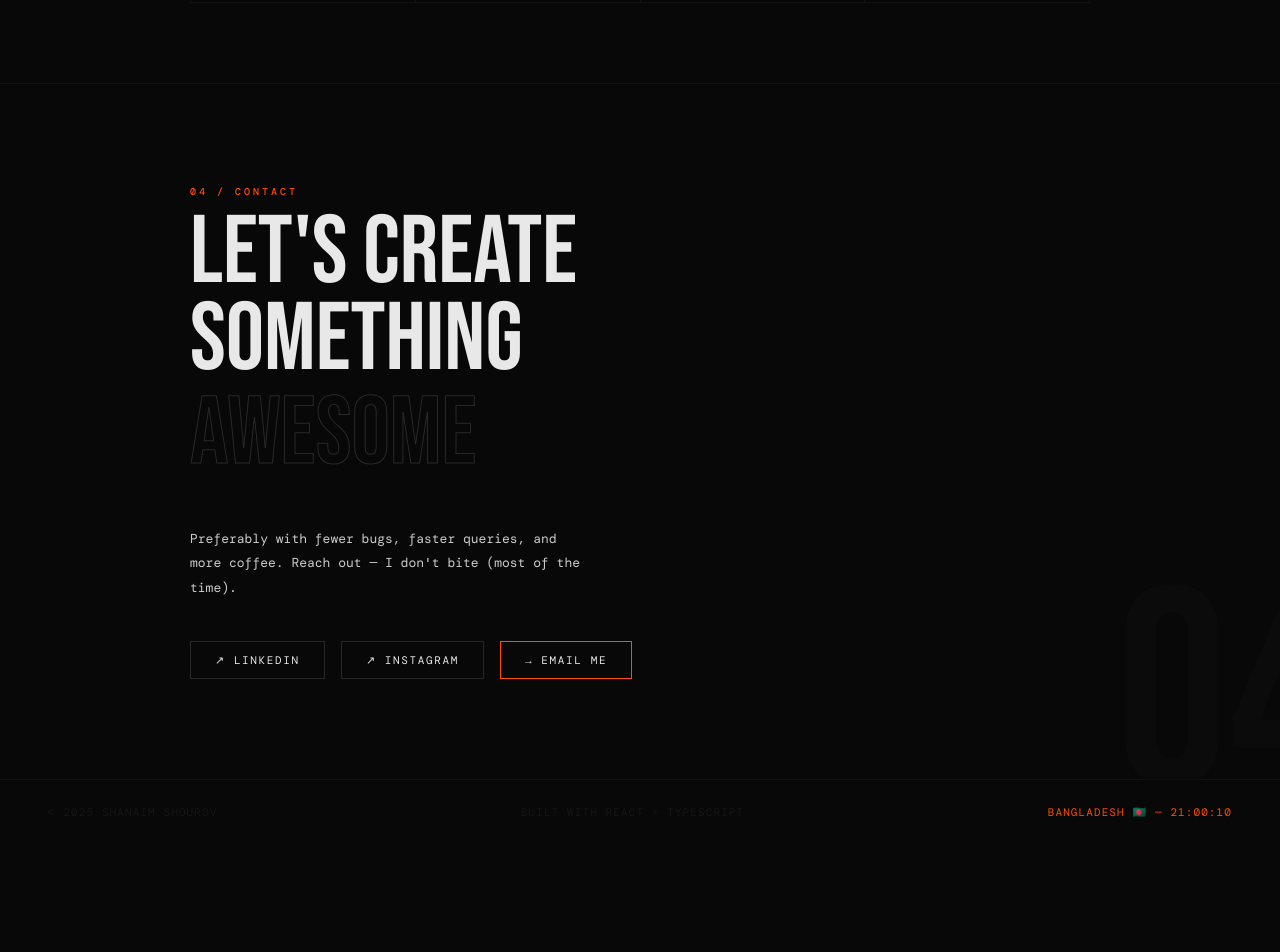
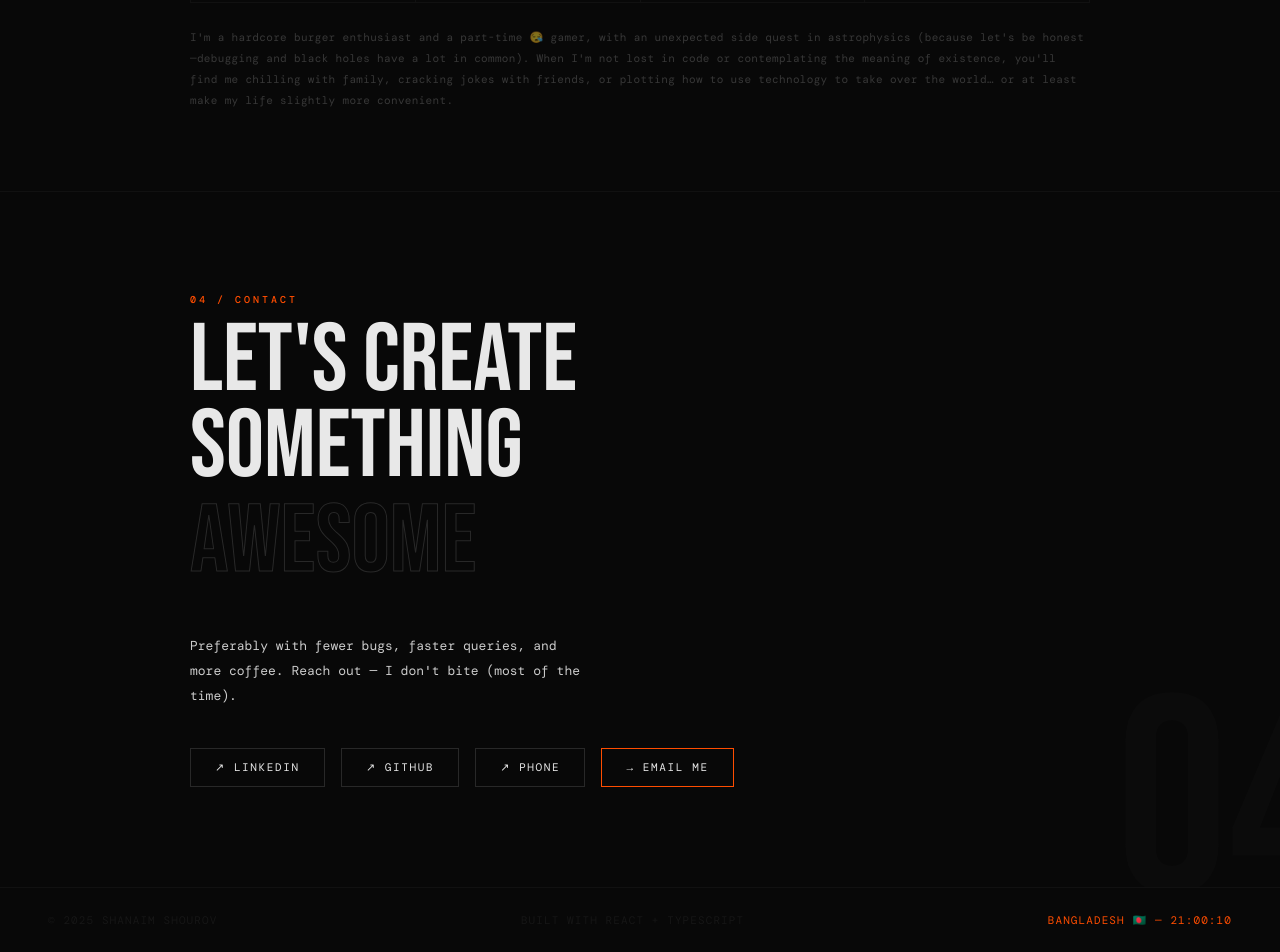
Before and after one commit to ShaNaim/personal-site, a React (Vite) app: page /portfolio in a window 1280 px wide. Shown: the part 4035-4987 px from the top of the page. Before the commit the page ends 4880 px from the top, so only its background shows below. Built offline with nearby package versions, Linux system fonts and the light colour scheme; a web font is replaced by a local one.

Commit message:
:art: updated contact and hobbies section

```diff
--- a/src/components/modules/portfolio/contact-section.tsx
+++ b/src/components/modules/portfolio/contact-section.tsx
@@ -4,34 +4,30 @@ import { ConnectButton } from "@/components/common/connect-button";
 
 export function ContactSection() {
   return (
-    <section id="contact" className="relative py-[100px] px-12 bg-[var(--color-bg)] border-t border-[var(--color-stroke-subtle)] overflow-hidden">
-      {/* Ghost number - Background Decoration */}
-      <div className="absolute -right-[60px] -bottom-[60px] font-['Bebas_Neue'] text-[280px] text-white/[0.01] leading-none select-none pointer-events-none">04</div>
-
+    <section id="contact" className="relative py-[100px] px-12 bg-bg border-t border-stroke-subtle overflow-hidden">
+      <div className="absolute -right-[60px] -bottom-[60px] font-bebas text-[280px] text-white/[0.01] leading-none select-none pointer-events-none">04</div>
       <div className="relative z-10 max-w-[900px] mx-auto">
         <FadeIn>
           <SectionLabel label="04 / Contact" />
-
-          <h2 className="font-['Bebas_Neue'] text-[48px] md:text-[8vw] lg:text-[96px] leading-[0.9] text-[var(--color-text)] mb-2 uppercase">
+          <h2 className="font-bebas text-[clamp(48px,8vw,96px)] leading-[0.9] text-text mb-2 uppercase">
             LET'S CREATE
             <br />
             SOMETHING
           </h2>
-
-          {/* Outlined Text Style */}
-          <div className="font-['Bebas_Neue'] text-[48px] md:text-[8vw] lg:text-[96px] leading-[0.9] text-transparent mb-12 uppercase" style={{ WebkitTextStroke: "1px #e8e8e825" }}>
+          <div className="font-bebas text-[clamp(48px,8vw,96px)] leading-[0.9] text-transparent mb-12 uppercase" style={{ WebkitTextStroke: "1px #e8e8e825" }}>
             AWESOME
           </div>
         </FadeIn>
 
         <FadeIn delay={200}>
-          <p className="text-[13px] leading-[1.9] text-[var(--color-text-muted)] max-w-[400px] mb-10">Preferably with fewer bugs, faster queries, and more coffee. Reach out — I don't bite (most of the time).</p>
+          <p className="text-[13px] leading-[1.9] text-text-muted max-w-[400px] mb-10">Preferably with fewer bugs, faster queries, and more coffee. Reach out — I don't bite (most of the time).</p>
         </FadeIn>
 
         <FadeIn delay={300}>
           <div className="flex flex-wrap gap-4">
             <ConnectButton href="https://www.linkedin.com/in/shanaim/" label="LinkedIn" />
-            <ConnectButton href="https://www.instagram.com/shanaim_shourov/" label="Instagram" />
+            <ConnectButton href="https://github.com/ShaNaim/" label="GitHub" />
+            <ConnectButton href="tel:+8801728420051" label="Phone" icon="↗" />
             <ConnectButton href="mailto:shanaim2k15@gmail.com" label="Email Me" icon="→" highlight isEmail />
           </div>
         </FadeIn>
--- a/src/components/modules/portfolio/hobbies-section.tsx
+++ b/src/components/modules/portfolio/hobbies-section.tsx
@@ -1,27 +1,23 @@
 import { FadeIn } from "@/components/common/fade-in";
 import { hobbies } from "@/data/portfolio/personal";
 
+const ABOUT_BLURB = `I'm a hardcore burger enthusiast and a part-time 😪 gamer, with an unexpected side quest in astrophysics (because let's be honest—debugging and black holes have a lot in common). When I'm not lost in code or contemplating the meaning of existence, you'll find me chilling with family, cracking jokes with friends, or plotting how to use technology to take over the world… or at least make my life slightly more convenient.`;
+
 export function HobbiesSection() {
   return (
-    <section className="py-20 px-12 bg-[var(--color-bg)]">
+    <section className="py-20 px-12 bg-bg">
       <div className="max-w-[900px] mx-auto">
         <FadeIn>
-          {/* Grid Border Trick:
-            Using gap-px (1px) with a subtle background color
-            makes the gap look like a thin internal border.
-          */}
-          <div className="grid grid-cols-[repeat(auto-fit,minmax(200px,1fr))] gap-px bg-[var(--color-stroke-subtle)] border border-[var(--color-stroke-subtle)]">
+          <div className="grid grid-cols-[repeat(auto-fit,minmax(200px,1fr))] gap-px bg-stroke-subtle border border-stroke-subtle">
             {hobbies.map(({ icon, label, desc }) => (
-              <div key={label} className="group bg-[var(--color-bg)] py-8 px-6 text-center transition-colors duration-200 hover:bg-[var(--color-bg-card)]">
-                {/* Icon with subtle lift on hover */}
+              <div key={label} className="group bg-bg py-8 px-6 text-center transition-colors duration-200 hover:bg-bg-card">
                 <div className="text-[28px] mb-2.5 transition-transform duration-300 group-hover:-translate-y-1">{icon}</div>
-
-                <h4 className="font-['Bebas_Neue'] text-[17px] tracking-[0.1em] text-[var(--color-text)] mb-1 uppercase">{label}</h4>
-
-                <p className="text-[11px] text-[var(--color-text-faint)] tracking-wider leading-relaxed">{desc}</p>
+                <h4 className="font-bebas text-[17px] tracking-[0.1em] text-text mb-1 uppercase">{label}</h4>
+                <p className="text-[11px] text-text-faint tracking-wider leading-relaxed">{desc}</p>
               </div>
             ))}
           </div>
+          <p className="mt-6 text-[11px] leading-[1.9] text-text-mid tracking-[0.03em] opacity-50 hover:opacity-100 transition-opacity duration-500">{ABOUT_BLURB}</p>
         </FadeIn>
       </div>
     </section>
```
